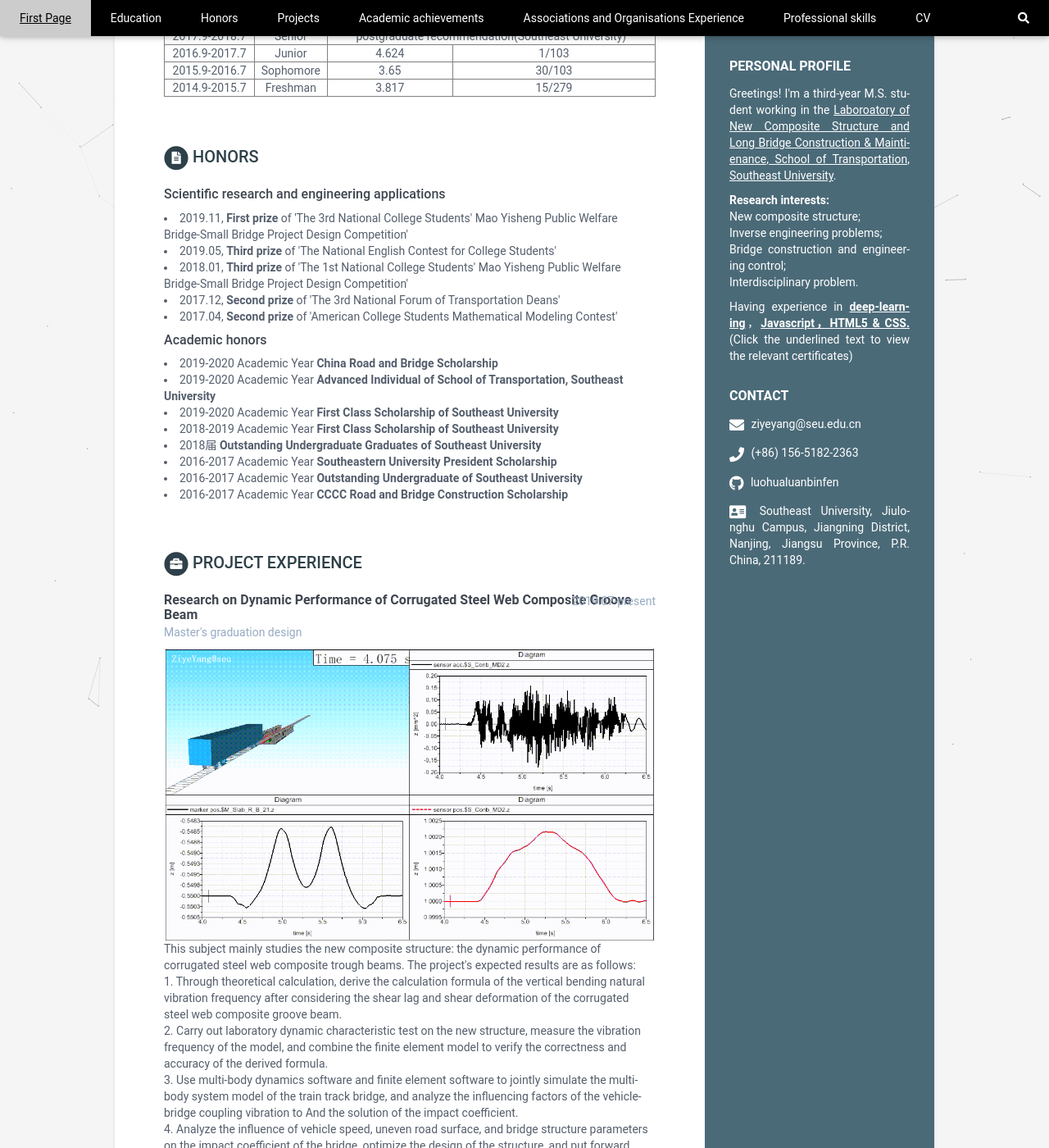
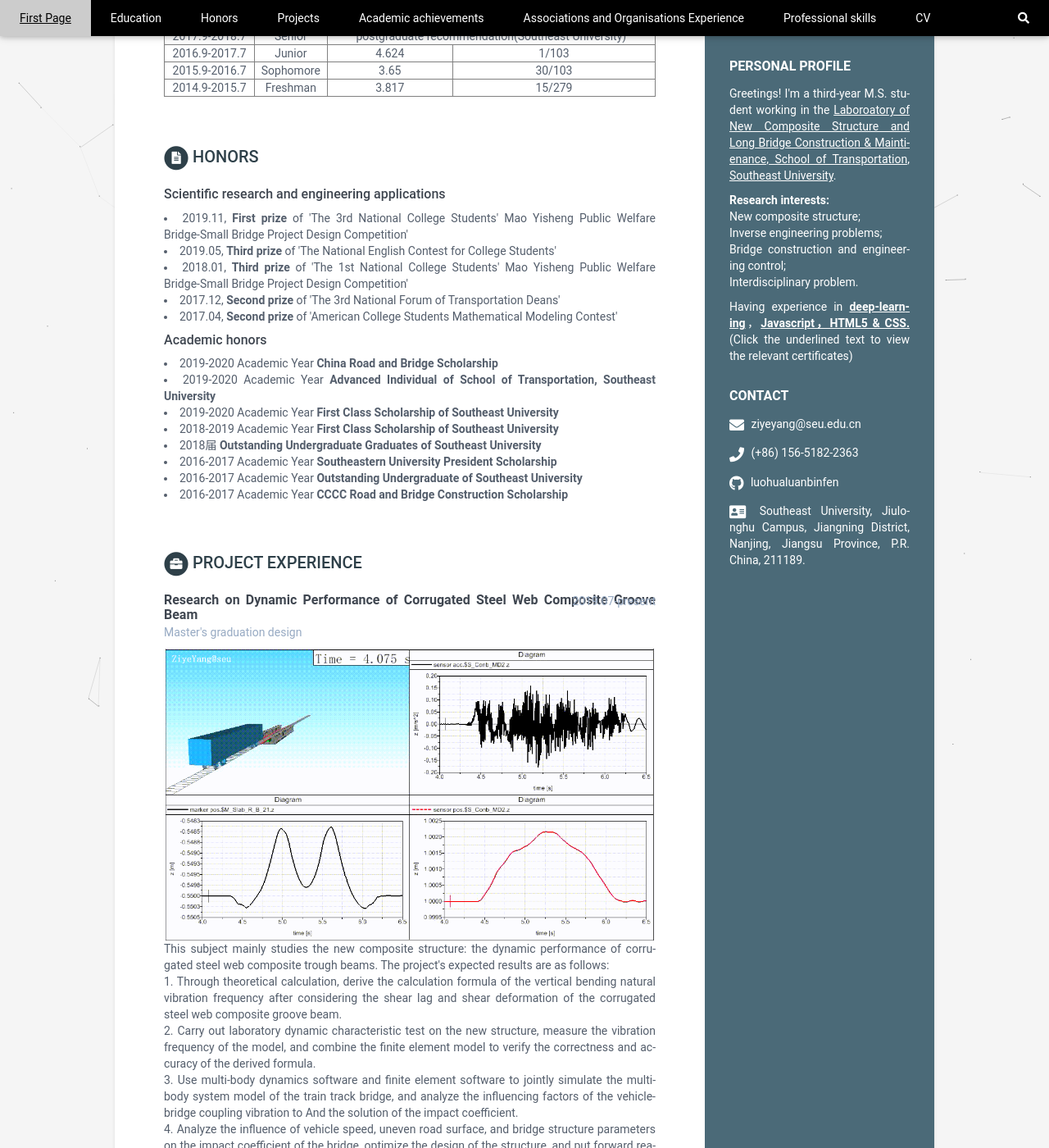
Before and after one commit to luohualuanbinfen/CV_EN, a Jekyll site: the page built from index.html, in a window 1280 px wide and 1400 px high, scrolled down 267 px. Shown: the whole window at 82% size. Built offline with Jekyll 4.4.1, drawn with Linux system fonts in a browser that asks for light colours.

Commit message:
Update _base.scss

```diff
--- a/_sass/_base.scss
+++ b/_sass/_base.scss
@@ -165,6 +165,9 @@ p {
 
 .main-wrapper {
     background: #fff;
+    text-align:justify;
+    /*word-break: break-all;*/
+    hyphens: auto;
     padding: 60px;
     padding-right: 340px;
     .section-title {
```
